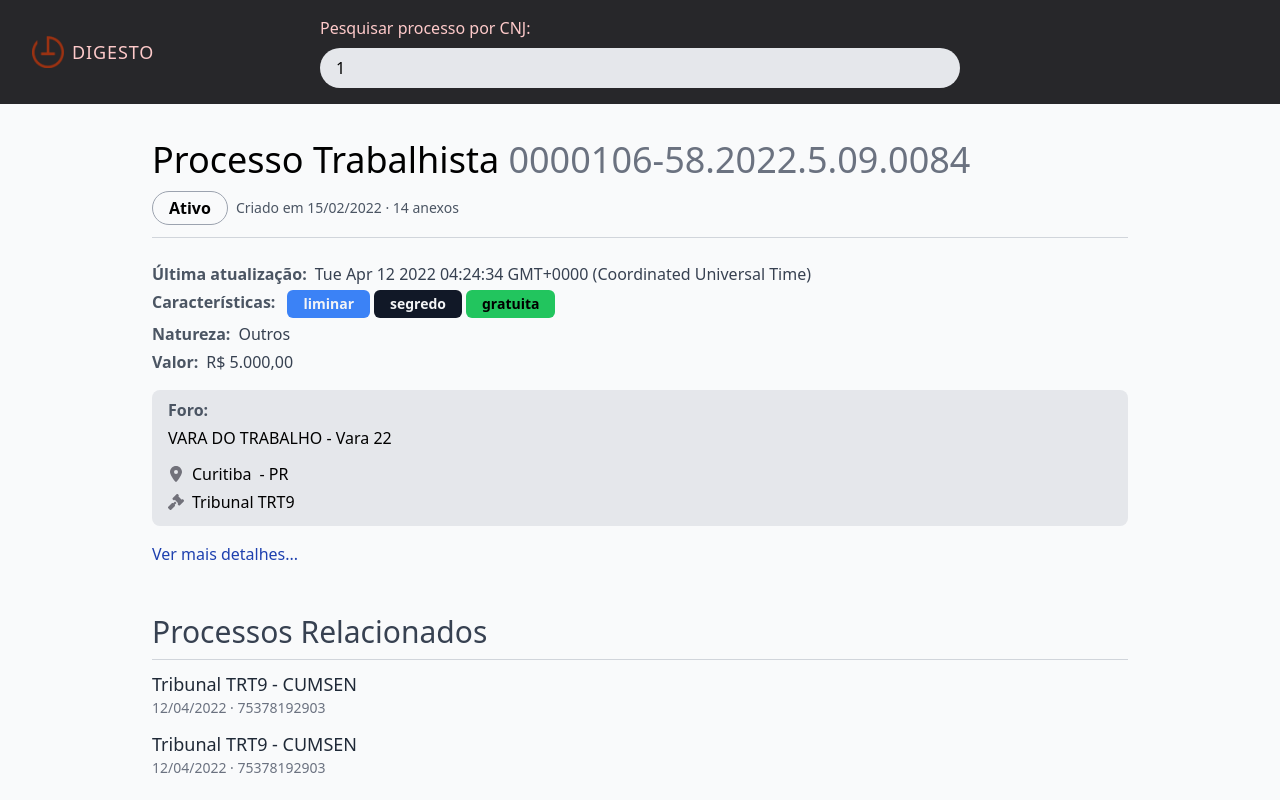
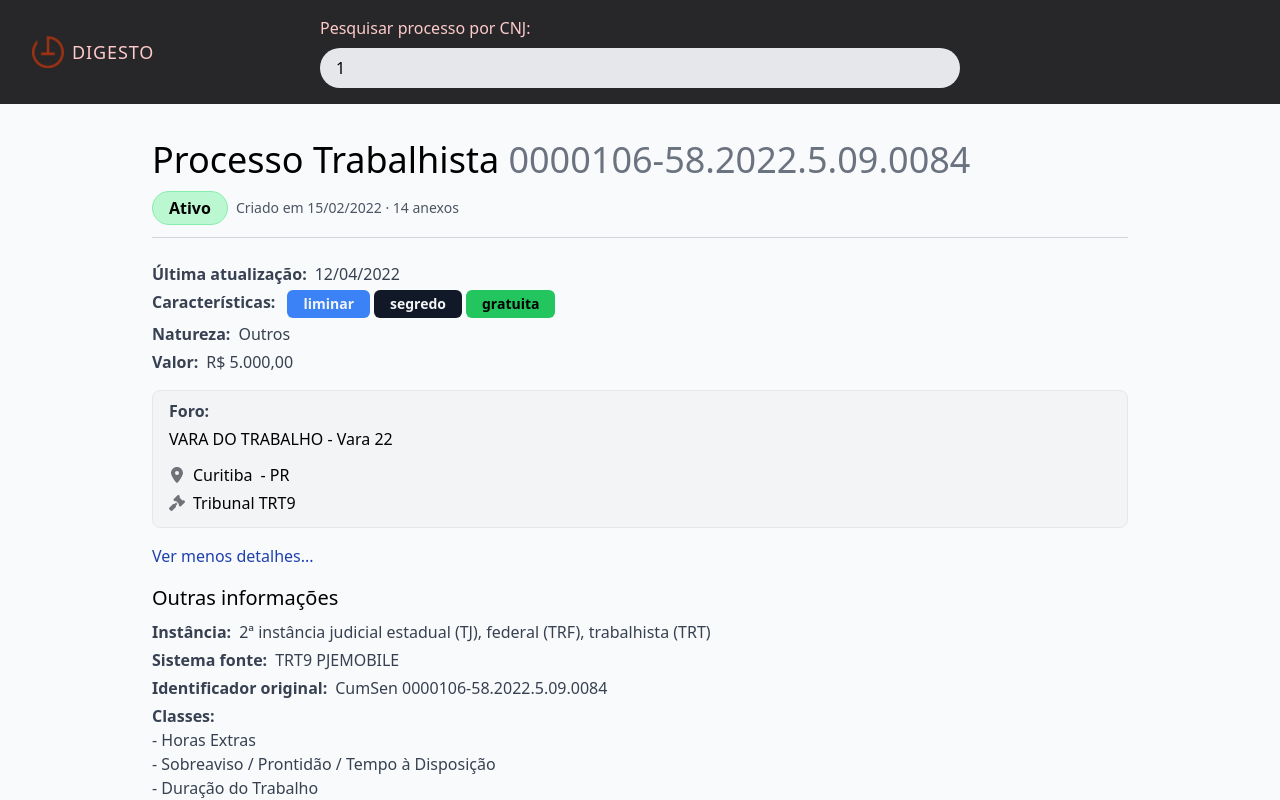
Before and after one commit to MikeFP/jusbrasil-teste-frontend, a Vue app: page /search/1 in a window 1280 px wide. Both pictures are taken after a click on the button "Ver mais detalhes...". Shown: the top 800 px of the page. Built offline with nearby package versions, Linux system fonts and the light colour scheme; no server answers.

Commit message:
feat: 'Outras Informações' section

```diff
--- a/package.json
+++ b/package.json
@@ -2,7 +2,7 @@
   "name": "jusbrasil-frontend-test",
   "version": "0.0.0",
   "scripts": {
-    "dev": "vite --debug",
+    "dev": "vite",
     "build": "vue-tsc --noEmit && vite build",
     "preview": "vite preview --port 5050",
     "test:unit": "vitest --environment jsdom",
--- a/src/classes/tipoAndamento.ts
+++ b/src/classes/tipoAndamento.ts
@@ -27,9 +27,9 @@ const mapaTipos: any = {
   "(3, 8)": "Deferido - suspensão 921",
   "(3, 9)": "Deferido - sobrestamento",
   "(3, 10)": "Deferida - liminar em parte",
-  "(4, 0)": "Manifestacao contestacao - outros",
-  "(4, 1)": "Contatar Of.Just. mandado deferido",
-  "(4, 2)": "Contestação manifestacao réu",
+  "(4, 0)": "Manifestação Contestação - outros",
+  "(4, 1)": "Contatar Of. Just. Mandado Deferido",
+  "(4, 2)": "Contestação Manifestação Réu",
   "(5, 1)": "Desbloqueado veiculo Detran",
   "(6, 1)": "Extinção - sem Mérito I",
   "(6, 2)": "Extinção - sem Mérito II",
@@ -38,12 +38,12 @@ const mapaTipos: any = {
   "(6, 5)": "Extinção - outros",
   "(7, 1)": "Homologada a desistência 485 VIII",
   "(7, 2)": "Homologado acordo suspenso",
-  "(7, 3)": "Homologo acordo 487",
+  "(7, 3)": "Homologado acordo 487",
   "(8, 1)": "Indeferida a Liminar",
-  "(9, 1)": "Informa Núm.proc. e vara",
+  "(9, 1)": "Informa Núm. proc. e vara",
   "(11, 1)": "Juntar - minuta de acordo",
   "(11, 2)": "Juntar - planilha debito",
-  "(12, 1)": "Levantar deposito judicial",
+  "(12, 1)": "Levantar depósito judicial",
   "(13, 0)": "Manifestar nos autos - outros",
   "(13, 1)": "Manifestar autor - Andamento Feito",
   "(13, 2)": "Manifestar autor - Certidão Oficial de Justiça",
@@ -51,21 +51,21 @@ const mapaTipos: any = {
   "(14, 1)": "Produção de provas",
   "(15, 1)": "Recolher custas - diligencia Of.Just.",
   "(15, 2)": "Recolher custas - outros",
-  "(16, 1)": "Retirar oficios",
+  "(16, 1)": "Retirar ofícios",
   "(17, 1)": "Sentença - Procedente",
   "(17, 2)": "Sentença - Improcedente",
   "(17, 3)": "Sentença - Parcialmente procedente",
   "(18, 1)": "Transitado em julgado",
-  "(19, 0)": "Manifestar oficio - outros",
-  "(19, 1)": "Verificar resposta oficios",
+  "(19, 0)": "Manifestar ofício - outros",
+  "(19, 1)": "Verificar resposta ofícios",
   "(20, 1)": "Iniciada - Liquidação",
   "(20, 2)": "Iniciada - Execução",
-  "(21, 0)": "Publicacao - outros",
+  "(21, 0)": "Publicação - outros",
   "(21, 1)": "Publicação realizada",
   "(21, 2)": "Expedição comunicação via sistema",
   "(22, 1)": "Expedido alvará ao réu",
   "(22, 2)": "Alvará e deposito",
-  "(23, 0)": "Disponibilizada intimacao - outros",
+  "(23, 0)": "Disponibilizada intimação - outros",
   "(23, 1)": "Disponibilizada a Intimação",
   "(24, 1)": "Expedida Notificação",
   "(25, 0)": "Acórdão",
@@ -73,13 +73,13 @@ const mapaTipos: any = {
   "(26, 1)": "Conhecido o recurso - não provido",
   "(27, 1)": "Incluído em pauta",
   "(28, 1)": "Revelia",
-  "(29, 0)": "Manifestar reu - outros",
+  "(29, 0)": "Manifestar réu - outros",
   "(29, 1)": "Manifestar réu",
-  "(30, 0)": "Expedida intimacao - outros",
-  "(30, 1)": "Citacao - Positiva",
-  "(30, 2)": "Citacao - Intimação expedida",
-  "(30, 3)": "Citacao - Citação expedida",
-  "(31, 2)": "Citacao - AR negativo juntado",
+  "(30, 0)": "Expedida intimação - outros",
+  "(30, 1)": "Citação - Positiva",
+  "(30, 2)": "Citação - Intimação expedida",
+  "(30, 3)": "Citação - Citação expedida",
+  "(31, 2)": "Citação - AR negativo juntado",
   "(32, 1)": "Prazo decorrido",
   "(33, 1)": "Gratuidade - Deferida",
   "(33, 2)": "Gratuidade - Indeferida",
@@ -87,7 +87,7 @@ const mapaTipos: any = {
   "(34, 2)": "Antecipação de Tutela - Não concedida",
   "(35, 1)": "Carta precatória - Expedição",
   "(36, 1)": "Mandado - Expedição",
-  "(38, 1)": "Ofício requisitorio",
+  "(38, 1)": "Ofício requisitório",
   "(39, 1)": "Contadoria",
   "(41, 1)": "Decurso de prazo",
 };
--- a/src/index.css
+++ b/src/index.css
@@ -34,3 +34,7 @@ h5 + hr,
 h6 + hr {
   @apply border-t-gray-300;
 }
+
+ul > li::before {
+  content: "- ";
+}
--- a/src/views/SearchResult.vue
+++ b/src/views/SearchResult.vue
@@ -1,6 +1,6 @@
 <script setup lang="ts">
 import type Processo from "@/classes/processo";
-import { computed, defineComponent, ref } from "vue";
+import { computed, defineComponent, reactive, ref } from "vue";
 import SearchBar from "../components/SearchBar.vue";
 import Chip from "../components/Chip.vue";
 import IconLabel from "../components/IconLabel.vue";
@@ -8,6 +8,7 @@ import { processo as mock } from "../classes/mocks";
 import { RouterLink } from "vue-router";
 import { apiStore } from "../stores/api";
 import NaturezaDg from "@/classes/naturezaDg";
+import Instancia from "@/classes/instancia";
 
 const props = defineProps<{
   cnj: string;
@@ -36,13 +37,11 @@ const estadoProcesso = computed(() => {
 
 const classForEstado = computed(() => {
   const estado = estadoProcesso.value;
-  let className = "font-semibold";
-  if (estado == "Arquivado") {
-    className = "border-transparent bg-orange-400 text-white";
-  } else if (estado == "Extinto") {
-    className = "border-transparent bg-zinc-700 text-white";
-  } else if (estado != "Ativo") {
-    className = "border-green-300 bg-green-200";
+  let className = "font-semibold ";
+  if (estado == "Extinto") {
+    className += "border-transparent bg-zinc-700 text-white";
+  } else if (estado != "Arquivado") {
+    className += "border-green-300 bg-green-200";
   }
   return className;
 });
@@ -74,6 +73,19 @@ function capitalize(value: string) {
   res = res[0].toUpperCase() + res.substring(1);
   return res;
 }
+
+function useToggle() {
+  const isToggled = ref(false);
+  function toggle() {
+    isToggled.value = !isToggled.value;
+  }
+  return reactive({
+    isToggled,
+    toggle,
+  });
+}
+
+const otherInfoToggle = useToggle();
 </script>
 
 <template>
@@ -103,7 +115,10 @@ function capitalize(value: string) {
       <hr class="border-t-gray-300" />
 
       <div class="props mt-6">
-        <div><span>Última atualização:</span>{{ ultimaAtualizacao }}</div>
+        <div>
+          <span>Última atualização:</span
+          >{{ Intl.DateTimeFormat("pt-BR").format(ultimaAtualizacao) }}
+        </div>
         <div class="gap-1">
           <span>Características:</span>
           <Chip
@@ -128,7 +143,7 @@ function capitalize(value: string) {
           <span v-if="!processo.gratuita && !processo.segredo_justica && !processo.liminar">-</span>
         </div>
         <div><span>Natureza:</span>{{ natureza }}</div>
-        <div>
+        <div v-if="processo.valor">
           <span>Valor:</span
           >{{
             Intl.NumberFormat("pt-BR", {
@@ -139,7 +154,9 @@ function capitalize(value: string) {
         </div>
       </div>
 
-      <div class="mt-4 bg-gray-200 px-4 pt-2 pb-3 rounded-lg flex flex-col gap-1">
+      <div
+        class="mt-4 bg-gray-100 border-gray-200 border px-4 pt-2 pb-3 rounded-lg flex flex-col gap-1"
+      >
         <span class="label">Foro:</span>
         {{ processo.foro }} - Vara {{ processo.vara }}
         <IconLabel icon="location-dot" class="mt-2">
@@ -151,11 +168,32 @@ function capitalize(value: string) {
         </IconLabel>
       </div>
 
-      <button class="text-blue-800 mt-4 hover:underline">Ver mais detalhes...</button>
+      <button class="text-blue-800 mt-4 hover:underline" @click="otherInfoToggle.toggle()">
+        Ver {{ otherInfoToggle.isToggled ? "menos" : "mais" }} detalhes...
+      </button>
+
+      <div class="mt-4" v-if="otherInfoToggle.isToggled">
+        <h5>Outras informações</h5>
+
+        <div class="props mt-2">
+          <div><span>Instância: </span> {{ Instancia.getDescricao(processo.instancia) }}</div>
+          <div><span>Sistema fonte: </span> {{ processo.fonte_sistema }}</div>
+          <div><span>Identificador original: </span> {{ processo.numeroAlternativo }}</div>
+          <ul class="flex-col">
+            <span>Classes: </span>
+            <li v-for="classe in processo.classes">{{ classe }}</li>
+          </ul>
+          <ul class="flex-col">
+            <span>Assuntos: </span>
+            <li v-for="assunto in processo.assuntoExtra.split(',')">{{ assunto }}</li>
+          </ul>
+        </div>
+      </div>
 
       <div class="section">
         <h3>Processos Relacionados</h3>
         <hr />
+        <p v-if="(processo.processosRelacionados?.length || 0) == 0">Nenhum</p>
         <div class="section-list" v-for="relacionado in processo.processosRelacionados">
           <div class="title">Tribunal {{ relacionado.tribunal }} - {{ relacionado.natureza }}</div>
           <div class="subtitle">
@@ -168,12 +206,16 @@ function capitalize(value: string) {
       <div class="section">
         <h3>Audiências</h3>
         <hr />
+        <p v-if="(processo.audiencias?.length || 0) == 0">Sem audiências</p>
         <div class="section-list" v-for="audiencia in processo.audiencias">
           <div class="title">{{ audiencia.tipo }} - {{ audiencia.local }}</div>
           <div class="subtitle">
-            <Chip :dense="true" class="bg-red-400 border-none text-white font-semibold lowercase">{{
-              audiencia.situacao
-            }}</Chip>
+            <Chip
+              v-if="audiencia.situacao"
+              :dense="true"
+              class="bg-red-400 border-none text-white font-semibold lowercase"
+              >{{ audiencia.situacao }}</Chip
+            >
             {{ Intl.DateTimeFormat("pt-BR").format(audiencia.data) }}
           </div>
         </div>
@@ -200,8 +242,17 @@ function capitalize(value: string) {
       </div>
 
       <div class="section">
-        <h3>Anexos</h3>
+        <div class="flex">
+          <h3 class="leading-[1em] mb-3">Anexos</h3>
+          <div
+            v-if="processo.anexos?.length > 0"
+            class="ml-2 rounded-full bg-red-500 text-white w-5 h-5 text-xs flex items-center justify-center mt-2"
+          >
+            {{ processo.anexos.length }}
+          </div>
+        </div>
         <hr />
+        <p v-if="(processo.anexos?.length || 0) == 0">Sem anexos</p>
         <div class="section-list" v-for="anexo in processo.anexos">
           <div class="title">{{ anexo.titulo || "Sem título" }}</div>
           <div class="subtitle">
@@ -248,16 +299,16 @@ function capitalize(value: string) {
   @apply flex flex-col gap-1;
 }
 
-.props > div {
+.props > * {
   @apply flex text-gray-700;
 }
 
-.props > div > span {
+.props > * > span {
   @apply label;
 }
 
 .label {
-  @apply font-semibold text-gray-600 mr-2;
+  @apply font-semibold text-gray-700 mr-2;
 }
 
 .section {
```
